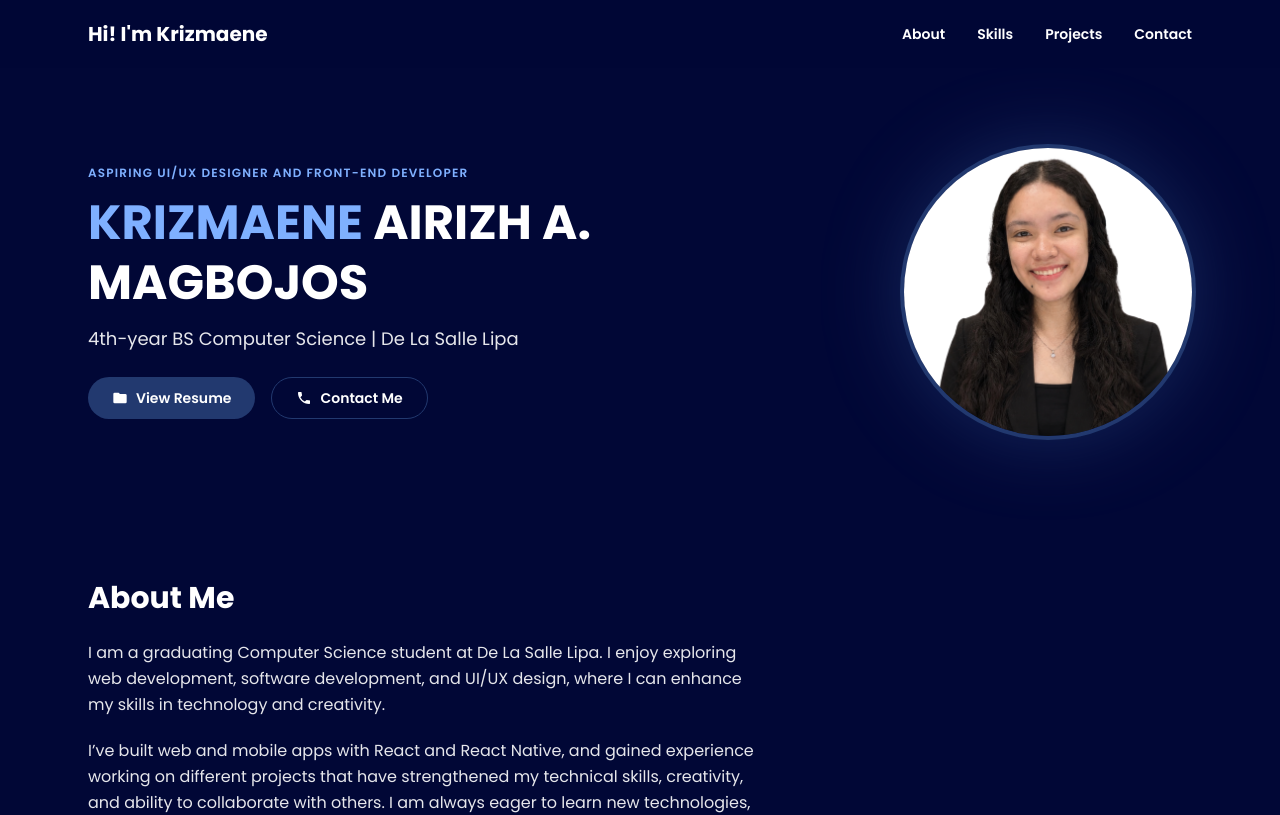
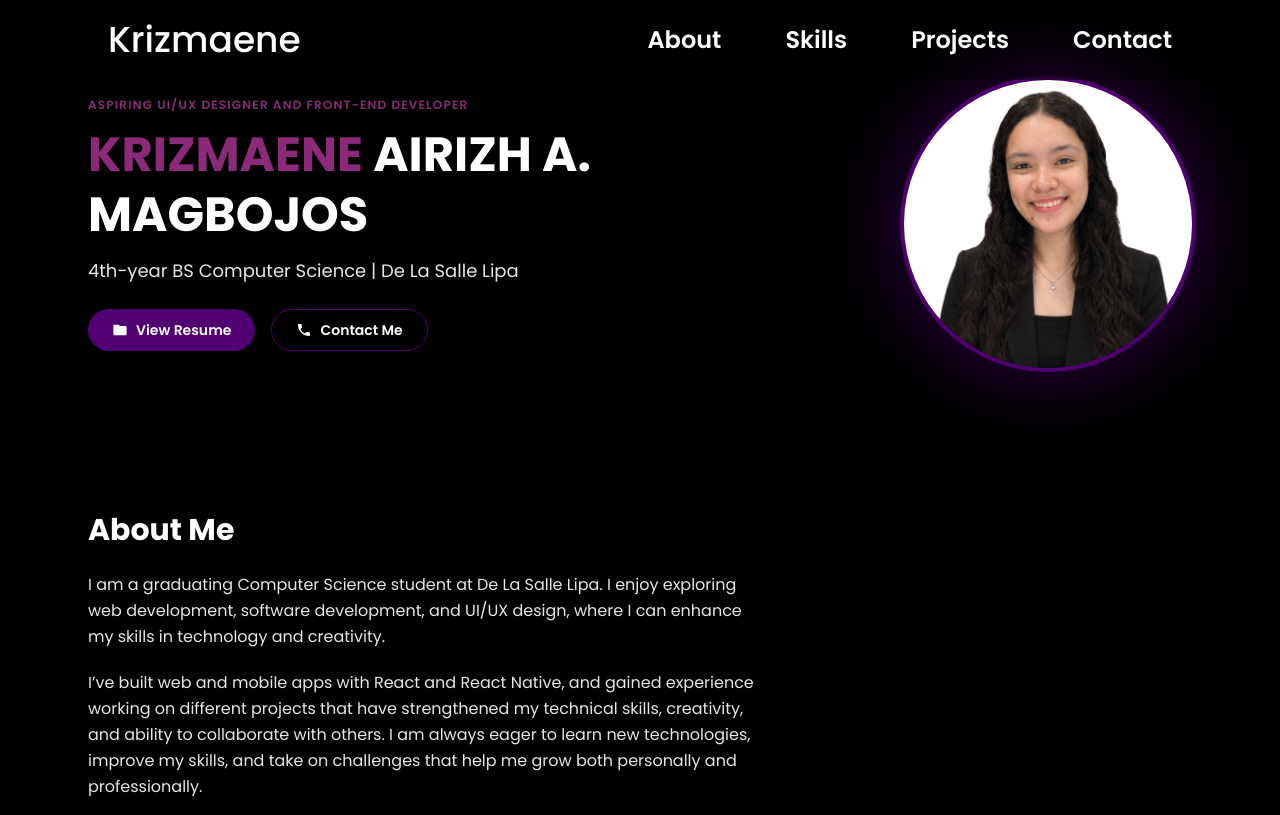
Before and after one commit to Krizmaene/portfolio, a React (Vite) app: page / in a window 1280 px wide. Shown: the top 815 px of the page. Built offline with nearby package versions, Linux system fonts and the light colour scheme.

Commit message:
Purple theme: colors, gradients, navbar

```diff
--- a/src/App.jsx
+++ b/src/App.jsx
@@ -8,7 +8,7 @@ import Footer from './components/Footer'
 
 function App() {
   return (
-    <div className="min-h-screen bg-navy text-white">
+    <div className="min-h-screen bg-black text-white">
       <Navbar />
 
       <main>
--- a/src/components/Navbar.jsx
+++ b/src/components/Navbar.jsx
@@ -1,31 +1,54 @@
-import { useState } from 'react'
+import { useEffect, useState } from 'react'
 
-// Each link points to a section id on the page
 const links = [
-    { label: 'About', href: '#about' },
-    { label: 'Skills', href: '#skills' },
-    { label: 'Projects', href: '#projects' },
-    { label: 'Contact', href: '#contact' },
+  { label: 'About', id: 'about' },
+  { label: 'Skills', id: 'skills' },
+  { label: 'Projects', id: 'projects' },
+  { label: 'Contact', id: 'contact' },
 ]
 
 function Navbar() {
-    // Controls the mobile menu (hidden on larger screens)
-    const [open, setOpen] = useState(false)
+  const [open, setOpen] = useState(false)   // mobile menu
+  const [active, setActive] = useState('')  // section currently on screen
+
+  // Watches the sections; the one crossing the middle of the screen becomes "active"
+  useEffect(() => {
+    const ids = ['home', ...links.map((l) => l.id)]
+    const sections = ids.map((id) => document.getElementById(id)).filter(Boolean)
+
+    const observer = new IntersectionObserver(
+      (entries) => {
+        entries.forEach((entry) => {
+          if (entry.isIntersecting) {
+            setActive(entry.target.id === 'home' ? '' : entry.target.id)
+          }
+        })
+      },
+      { rootMargin: '-45% 0px -50% 0px' },
+    )
+
+    sections.forEach((section) => observer.observe(section))
+    return () => observer.disconnect()
+  }, [])
+
+  const linkClass = (id) =>
+    `font-semibold transition-colors hover:text-accent ${
+      active === id ? 'text-accent' : 'text-white'
+    }`
 
   return (
-        <header className="sticky top-0 z-50 bg-navy/90 backdrop-blur">
-            <nav className="mx-auto flex max-w-6xl items-center justify-between px-6 py-5">
-                <a href="#home" className="text-xl font-bold text-white">
-                    Hi! I'm Krizmaene
+    // Fixed at the top, slightly see-through so each section's gradient shows behind it
+    <header className="fixed inset-x-0 top-0 z-50 bg-black/20 backdrop-blur-md">
+      <nav className="container-x flex items-center justify-between py-5">
+        <a href="#home" className="text-2xl font-medium text-white xl:text-4xl">
+          Krizmaene
         </a>
 
         {/* Desktop links */}
-                <ul className="hidden item-center gap-8 md:flex">
+        <ul className="hidden items-center gap-10 md:flex xl:gap-16">
           {links.map((link) => (
-                        <li key={link.href}>
-                            <a
-                                href={link.href}
-                                className="text-sm font-semibold text-white transition-colors hover:text-accent">
+            <li key={link.id}>
+              <a href={`#${link.id}`} className={`${linkClass(link.id)} text-base xl:text-2xl`}>
                 {link.label}
               </a>
             </li>
@@ -38,7 +61,7 @@ function Navbar() {
           onClick={() => setOpen(!open)}
           aria-expanded={open}
           aria-label="Toggle menu"
-                    className="rounded-lg border border-brand px-3 py-1 text-sm font-medium text-white md:hidden"
+          className="rounded-full border-2 border-brand px-4 py-1 text-sm font-medium md:hidden"
         >
           {open ? 'Close' : 'Menu'}
         </button>
@@ -46,13 +69,13 @@ function Navbar() {
 
       {/* Mobile links */}
       {open && (
-                <ul className="flex flex-col gap-4 border-t border-brand px-6 py-5 md:hidden">
+        <ul className="container-x flex flex-col gap-4 border-t border-brand py-5 md:hidden">
           {links.map((link) => (
-                        <li key={link.href}>
+            <li key={link.id}>
               <a
-                                href={link.href}
+                href={`#${link.id}`}
                 onClick={() => setOpen(false)}
-                                className="font-semibold text-white"
+                className={linkClass(link.id)}
               >
                 {link.label}
               </a>
--- a/src/index.css
+++ b/src/index.css
@@ -1,14 +1,13 @@
 @import "tailwindcss";
 
-/* Keeps "dark:" classes working */
 @custom-variant dark (&:where(.dark, .dark *));
 
-/* Design tokens from the Figma: use them as bg-navy, bg-brand, text-accent, etc. */
+/* Colors from the Figma. Same token names as before, so existing classes still work */
 @theme {
   --font-sans: "Poppins", ui-sans-serif, system-ui, sans-serif;
-  --color-navy: #010736;    /* page background */
-  --color-brand: #22396F;   /* buttons, outlines, skill tags */
-  --color-accent: #7FB0FF;  /* highlights and hover */
+  --color-navy: #290044;    /* gradient start, and the photo viewer background */
+  --color-brand: #500071;   /* buttons, card borders, skill tags */
+  --color-accent: #8a2a78;  /* labels, highlights, active nav link */
 }
 
 html {
@@ -16,6 +15,27 @@ html {
 }
 
 body {
-  background-color: var(--color-navy);
+  background-color: #000000;
   color: white;
 }
+
+/* Page padding shared by every section: 108px side margins at 1920px, like the Figma */
+.container-x {
+  margin-inline: auto;
+  width: 100%;
+  max-width: 1920px;
+  padding-inline: 1.5rem;
+}
+@media (min-width: 768px) {
+  .container-x { padding-inline: 3rem; }
+}
+@media (min-width: 1280px) {
+  .container-x { padding-inline: 108px; }
+}
+
+/* One gradient per section, exactly as set in the Figma */
+.bg-hero     { background: linear-gradient(90deg,  #290044, #000000); }
+.bg-about    { background: linear-gradient(180deg, #290044, #000000); }
+.bg-skills   { background: linear-gradient(135deg, #290044, #000000); }
+.bg-projects { background: radial-gradient(circle at 50% 50%, #290044, #000000); }
+.bg-contact  { background: radial-gradient(circle at 0% 0%,   #290044, #000000); }
```
Lines whose indentation alone changed are shown as unchanged.
